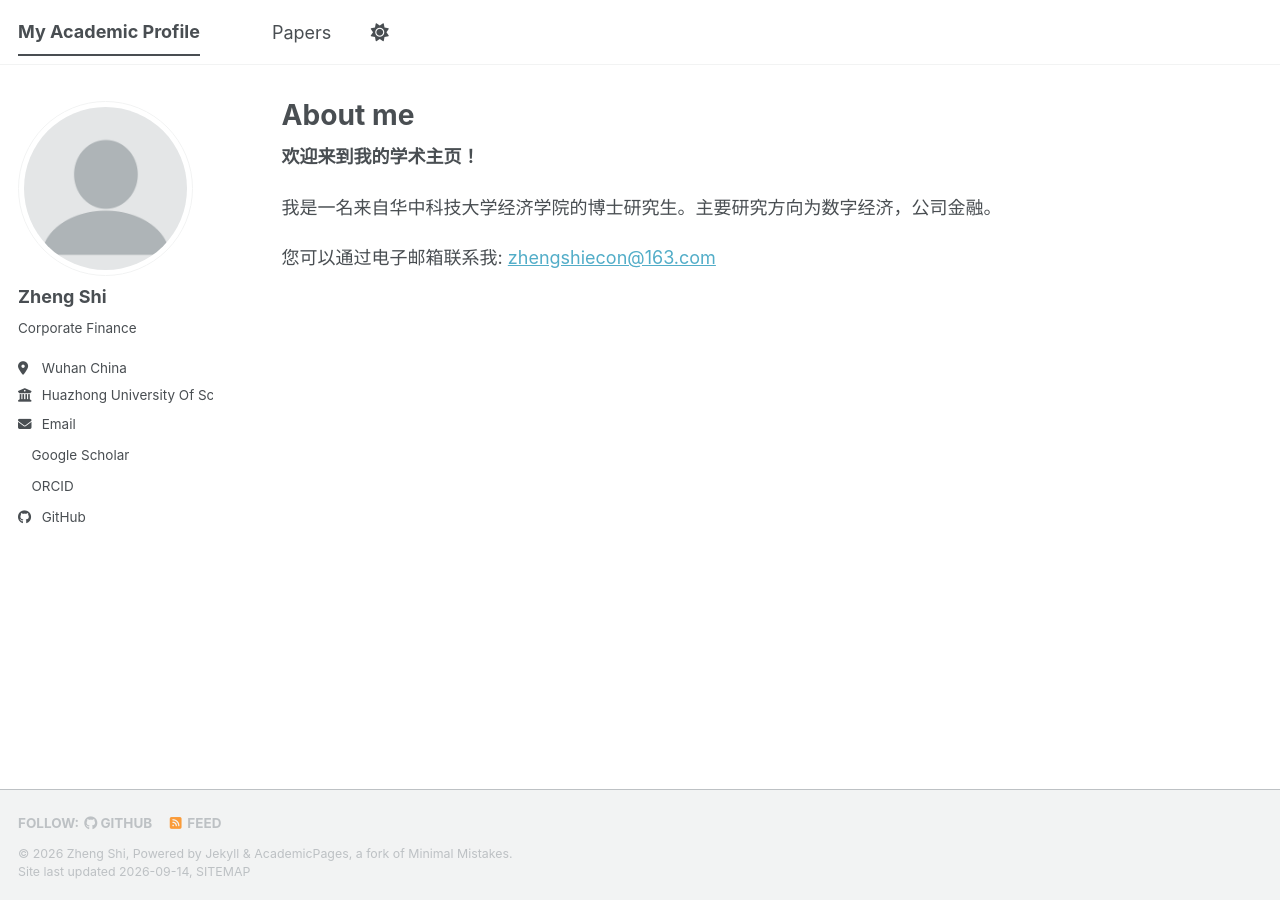
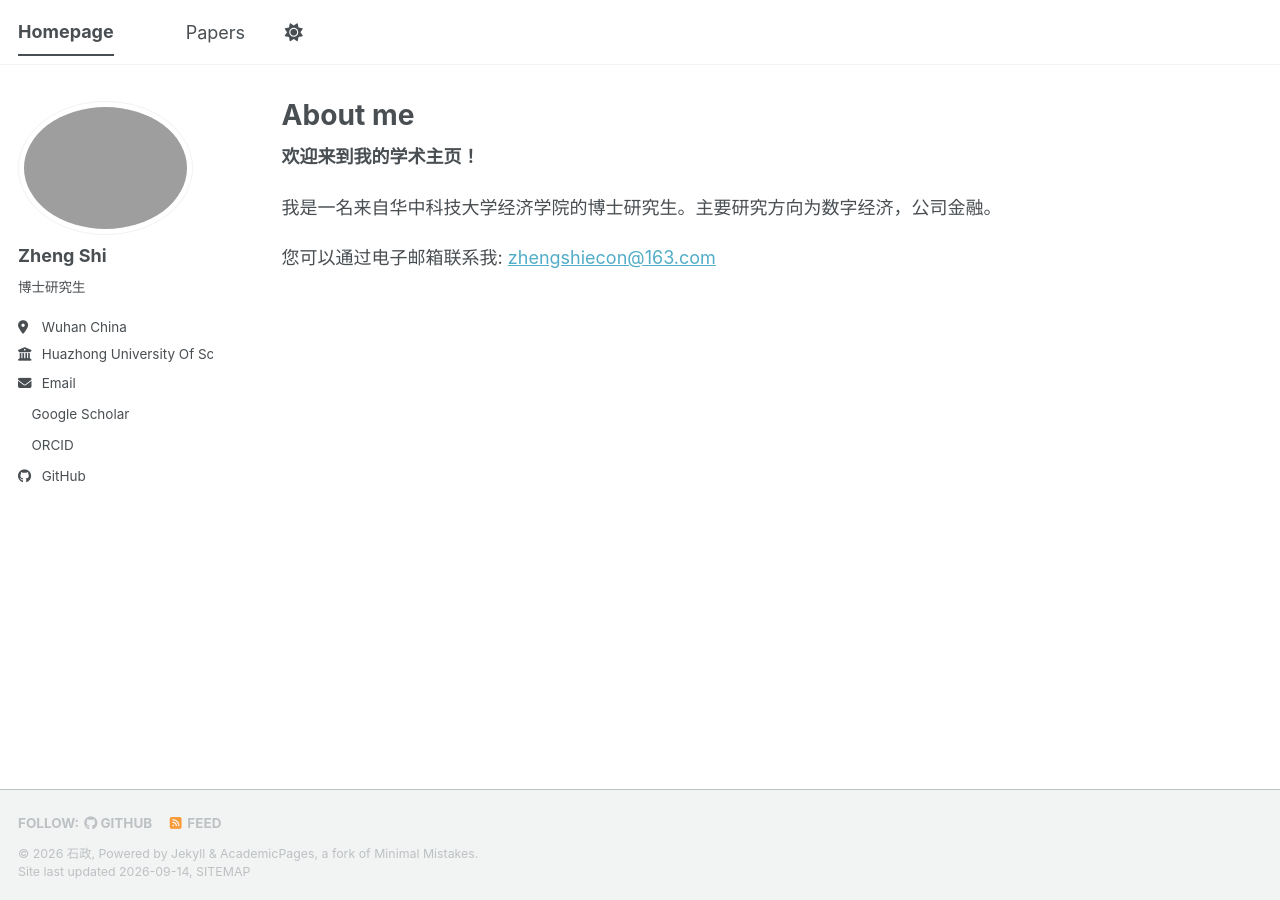
Before and after one commit to zhengshi-econ/zhengshi-econ.github.io, a Jekyll site: the page built from _pages/about.md, in a window 1280 px wide. Built offline with Jekyll 4.4.1, drawn with Linux system fonts in a browser that asks for light colours; a style sheet for code colours, icons or effects is not loaded.

Commit message:
Update _config.yml (via Pages CMS)

```diff
--- a/_config.yml
+++ b/_config.yml
@@ -1,15 +1,15 @@
 locale: en-US
 site_theme: default
-title: My Academic Profile
+title: Homepage
 title_separator: "-"
-name: Zheng Shi
+name: 石政
 description: Zheng Shi's Academic Profile
 url: https://zhengshi-econ.github.io
 repository: zhengshi-econ/zhengshi-econ.github.io
 author:
-  avatar: profile.png
+  avatar: sz.png
   name: Zheng Shi
-  bio: Corporate Finance
+  bio: 博士研究生
   location: Wuhan China
   employer: Huazhong University Of Science And Technology
   email: zhengshiecon@163.com
```
